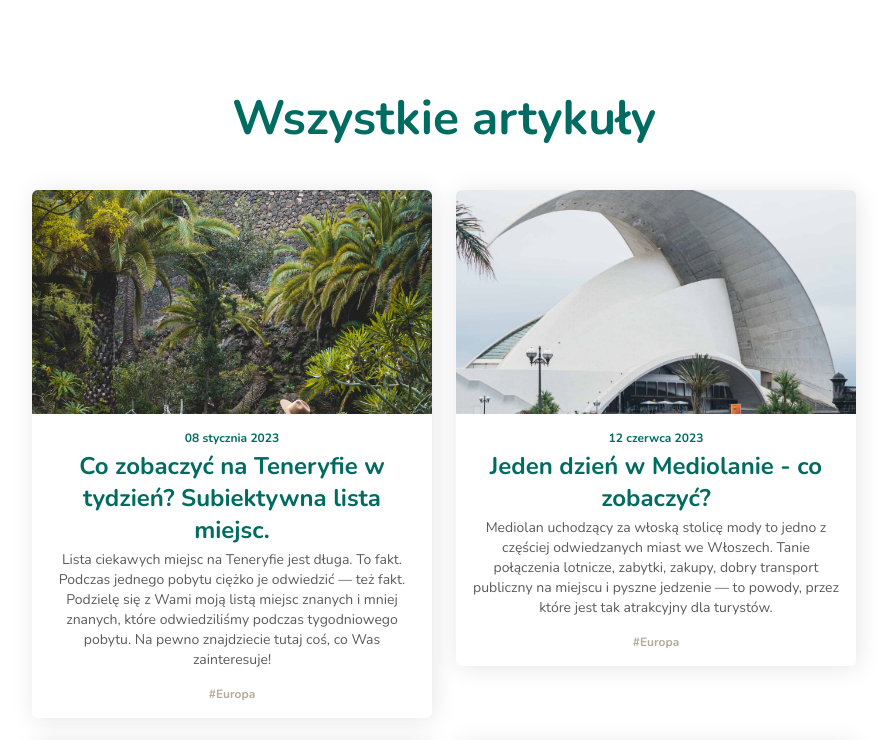
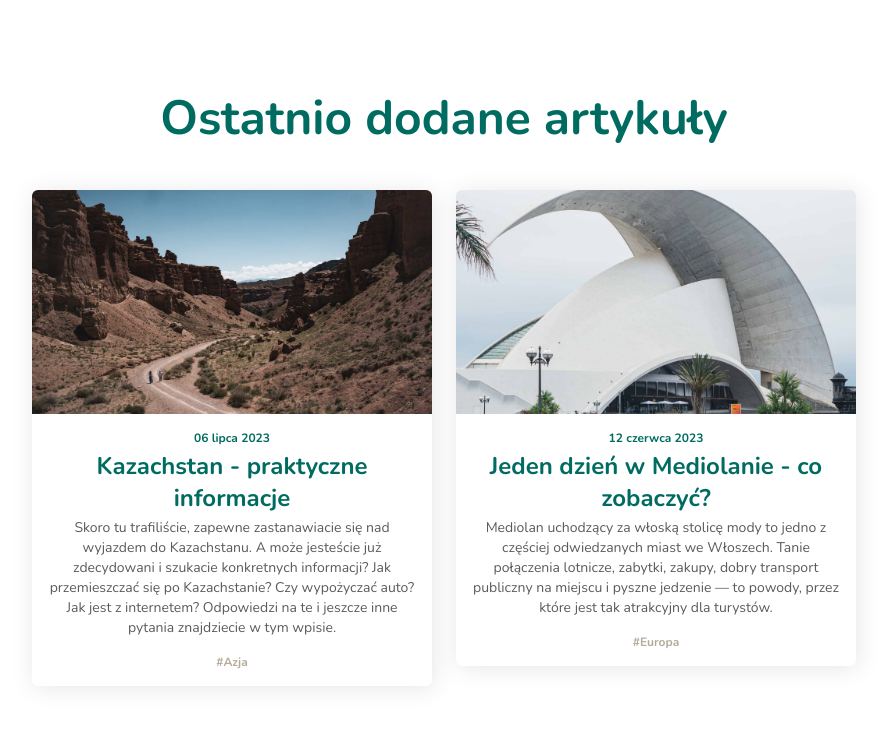
Before and after one commit to ArtemDanilov/moreporfavor-frontend, a Next.js app: page / in a window 1280 px wide. Shown: the part 712-1452 px from the top of the page, without its empty margins (8-897 px from the left). Built offline with nearby package versions, Linux system fonts and the light colour scheme.

Commit message:
Create sortation for blog posts

```diff
--- a/src/app/components/blog_posts/BlogPosts.tsx
+++ b/src/app/components/blog_posts/BlogPosts.tsx
@@ -1,20 +1,28 @@
-import { Article } from "@/app/ts/types";
+import { sortASC, sortDESC } from "@/app/helpers/sortUtilities";
+import { Article, Meta } from "@/app/ts/types";
 
 import BlogPost from "./BlogPost";
 
-type Direction = "vertical" | "horizontal";
+type Props = {
+  posts: Article[];
+  direction?: "vertical" | "horizontal";
+  tagsCategory?: string;
+  tagName?: string;
+  sort?: "asc" | "desc";
+  count?: {
+    from: number;
+    to?: number;
+  };
+};
 
 const BlogPosts = ({
   posts,
   direction = "vertical",
   tagsCategory,
   tagName,
-}: {
-  posts: Article[];
-  direction?: Direction;
-  tagsCategory?: string;
-  tagName?: string;
-}) => {
+  sort = "desc",
+  count = { from: 0 },
+}: Props) => {
   const horizontal = direction === "horizontal";
 
   const filteredPostsByCategory =
@@ -22,13 +30,23 @@ const BlogPosts = ({
       ? posts.filter((post) => post[tagsCategory]?.slug === tagName)
       : posts;
 
+  let filteredPosts: Meta[] = filteredPostsByCategory;
+
+  if (sort === "desc") {
+    filteredPosts = sortDESC(filteredPosts).slice(count.from, count.to);
+  } else if (sort === "asc") {
+    filteredPosts = sortASC(filteredPosts).slice(count.from, count.to);
+  } else if (count) {
+    filteredPosts = filteredPosts.slice(count.from, count.to);
+  }
+
   return (
     <ul
       className={`flex flex-wrap gap-6 ${
         horizontal ? "md:flex-nowrap md:flex-col" : "justify-center"
       }`}
     >
-      {filteredPostsByCategory.map((post) => {
+      {filteredPosts.map((post) => {
         const {
           id,
           title,
--- /dev/null
+++ b/src/app/helpers/sortUtilities.ts
@@ -0,0 +1,13 @@
+import { Meta } from "../ts/types";
+
+export const sortASC = (array: Meta[]) => {
+  return [...array].sort(
+    (a, b) => Number(new Date(a.publishedAt)) - Number(new Date(b.publishedAt))
+  );
+};
+
+export const sortDESC = (array: Meta[]) => {
+  return [...array].sort(
+    (a, b) => Number(new Date(b.publishedAt)) - Number(new Date(a.publishedAt))
+  );
+};
--- a/src/app/page.tsx
+++ b/src/app/page.tsx
@@ -17,13 +17,6 @@ const Home = async () => {
     homepage?.meta.hero.entries
   );
 
-  // const sortedPosts = allPosts.sort(
-  //   (a, b) =>
-  //     Number(new Date(b.attributes.post_created)) -
-  //     Number(new Date(a.attributes.post_created))
-  // );
-  // const newestPosts = sortedPosts.slice(0, 2);
-
   return (
     <>
       <Hero entries={heroEntries} />
@@ -40,11 +33,14 @@ const Home = async () => {
         </aside>
 
         <div className="main-content xl:flex-[70%]">
-          {/* <Section heading="Najnowsze artykuły">
-            <BlogPosts posts={newestPosts} />
-          </Section> */}
-          <Section heading="Wszystkie artykuły">
-            <BlogPosts posts={allPosts as Article[]} />
+          <Section heading="Ostatnio dodane artykuły">
+            <BlogPosts
+              posts={allPosts as Article[]}
+              count={{ from: 0, to: 2 }}
+            />
+          </Section>
+          <Section heading="Pozostałe artykuły">
+            <BlogPosts posts={allPosts as Article[]} count={{ from: 2 }} />
           </Section>
         </div>
       </div>
```
